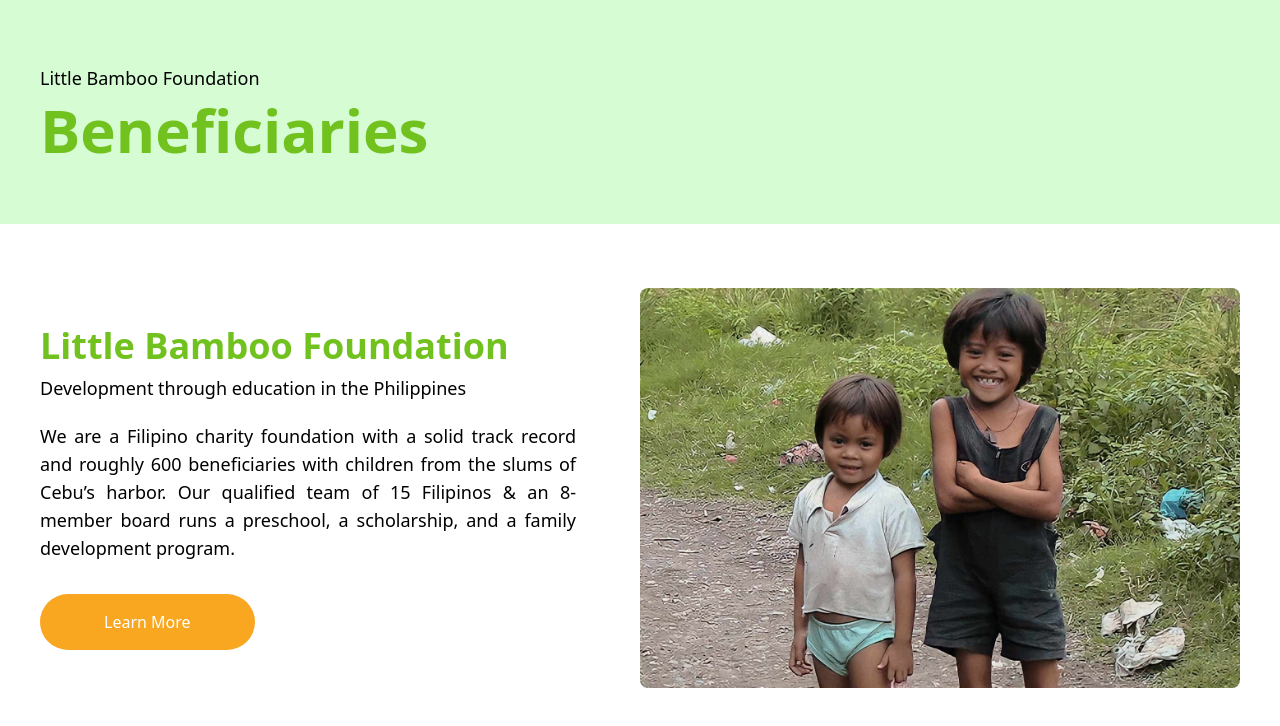
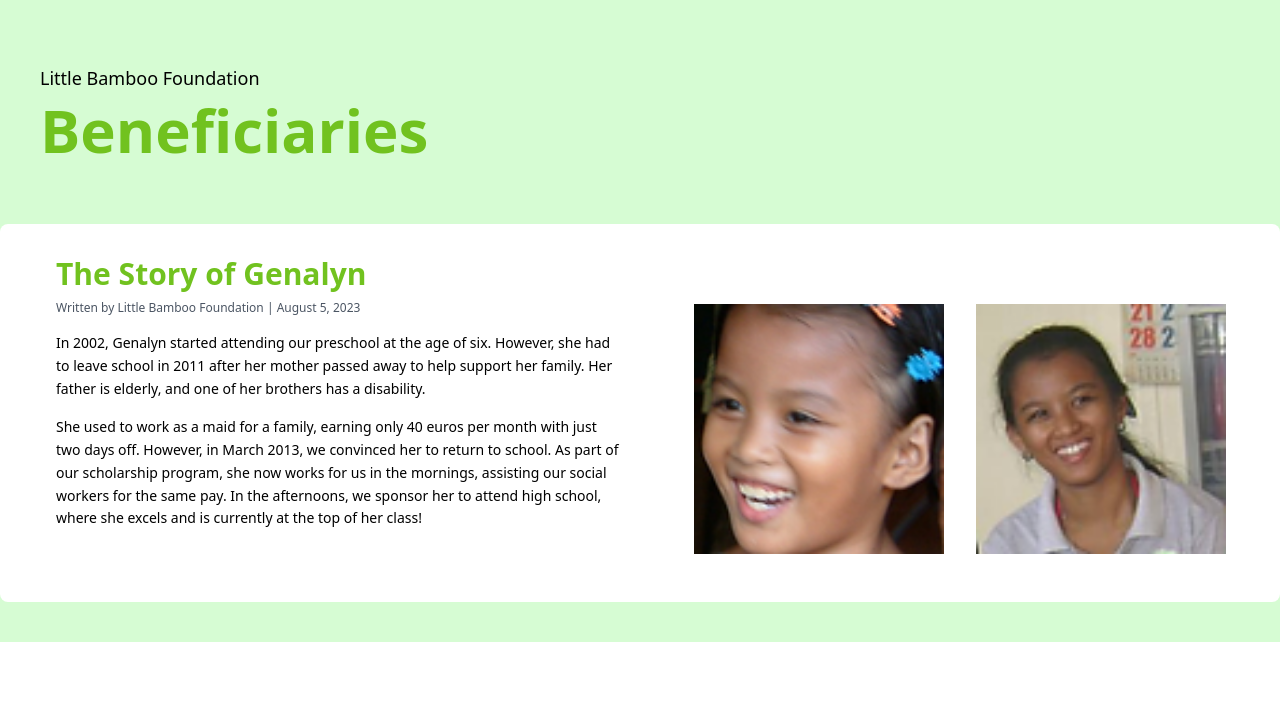
Before and after one commit to dev-littlebamboo/littlebamboofoundation.github.io, a plain HTML site: page views/stakeholder-pages/beneficiaries.html in a window 1280 px wide. Drawn offline with nearby package versions, Linux system fonts and the light colour scheme.

Commit message:
added beneficiaries section

```diff
--- a/main.js
+++ b/main.js
@@ -90,7 +90,6 @@
 
 // Call the function to load the home page by default upon page load
 loadHomePage();
-
 navigationLinks.forEach(link => {
     link.addEventListener('click', (event) => {
         event.preventDefault();
--- a/views/stakeholder-pages/beneficiaries.html
+++ b/views/stakeholder-pages/beneficiaries.html
@@ -23,27 +23,26 @@
         </div>
     </div>
 
-    <div>
-        <div class="container mx-auto px-10 py-16">
-            <div class="flex flex-col md:flex-row items-center justify-between">
+    <div class="bg-[#D6FCD3] pb-10">
+        <div class="container mx-auto px-4 py-8 bg-white rounded-lg">
+            <div class="grid grid-cols-1 md:grid-cols-2 gap-8 ">
 
-                    <div class="md:w-6/12 mb-6 md:mb-0">
-                        <h1 class="text-4xl font-bold text-[#71C21F]">Little Bamboo Foundation</h1>
-                            <p class="text-lg mt-2">Development through education in the Philippines</p>
-                            <div class="pt-3 pr-16">
-                                <p class="text-lg mt-2 text-justify" >We are a Filipino charity foundation with a solid track record and roughly 600 beneficiaries with children from the slums of Cebu’s harbor. Our qualified team of 15 Filipinos & an 8-member board runs a preschool, a scholarship, and a family development program.</p>
-                            </div>
-                        <div class="mt-8">
-                            <button class="bg-[#f9a620] text-white px-16 py-4 rounded-full hover:bg-[#f26430] btn-load-content" data-url="/views/about.html">Learn More</button>
-                            <ion-icon onclick="onToggleMenu(this)" name="LearnMore" class="text-3xl cursor-pointer md:hidden"></ion-icon>
-                        </div>
+                <div class="md:order-1 pl-10">
+                    <h2 class="text-3xl font-bold text-[#71C21F] mb-2 ">The Story of Genalyn</h2>
+                    <p class="text-xs text-gray-600">Written by Little Bamboo Foundation | August 5, 2023</p>
+                    <div class="mt-4">
+                        <p class="text-sm leading-relaxed">In 2002, Genalyn started attending our preschool at the age of six. However, she had to leave school in 2011 after her mother passed away to help support her family. Her father is elderly, and one of her brothers has a disability.</p>
+                        <p class="text-sm leading-relaxed mt-4">She used to work as a maid for a family, earning only 40 euros per month with just two days off. However, in March 2013, we convinced her to return to school. As part of our scholarship program, she now works for us in the mornings, assisting our social workers for the same pay. In the afternoons, we sponsor her to attend high school, where she excels and is currently at the top of her class!</p>
                     </div>
-
-                <div class="md:w-6/12">
-                    <img class="w-full rounded-lg" src="/assets/images/banner-img.jpg" alt="Home Image">
                 </div>
 
+                <div class="md:order-2 flex flex-wrap justify-center  mt-12">
+                    <img src="/assets/images/little-bamboo/genalyn.webp" alt="Blog Post Image 1" class="w-[250px] h-[250px] object-cover mb-4 mx-4">
+                    <img src="/assets/images/little-bamboo/genalyn-2.webp" alt="Blog Post Image 2" class="w-[250px] h-[250px] object-cover mb-4 mx-4">
+                </div>
             </div>
+
+            <!-- Add more blog posts here with the same structure -->
         </div>
     </div>
 
```
Also changed, not shown: assets/images/little-bamboo/genalyn-2.webp (added), assets/images/little-bamboo/genalyn.webp (added).
